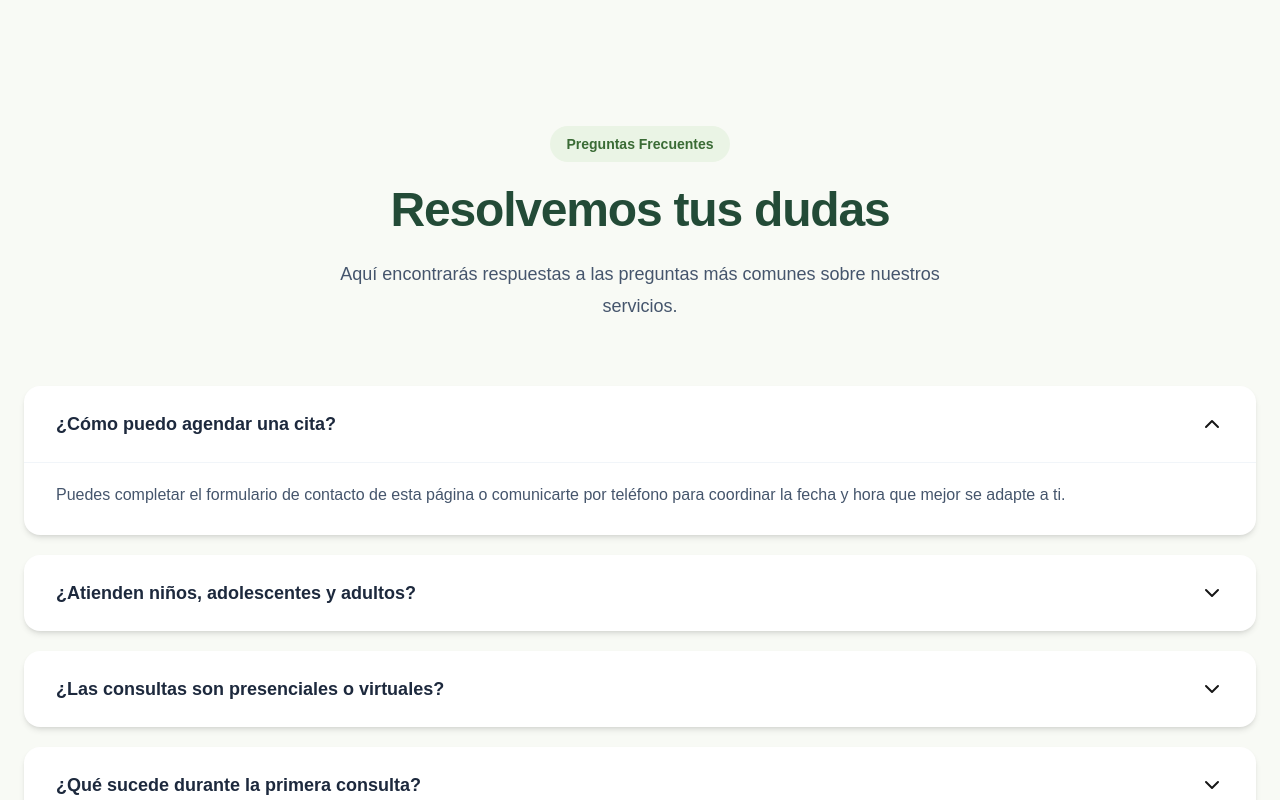
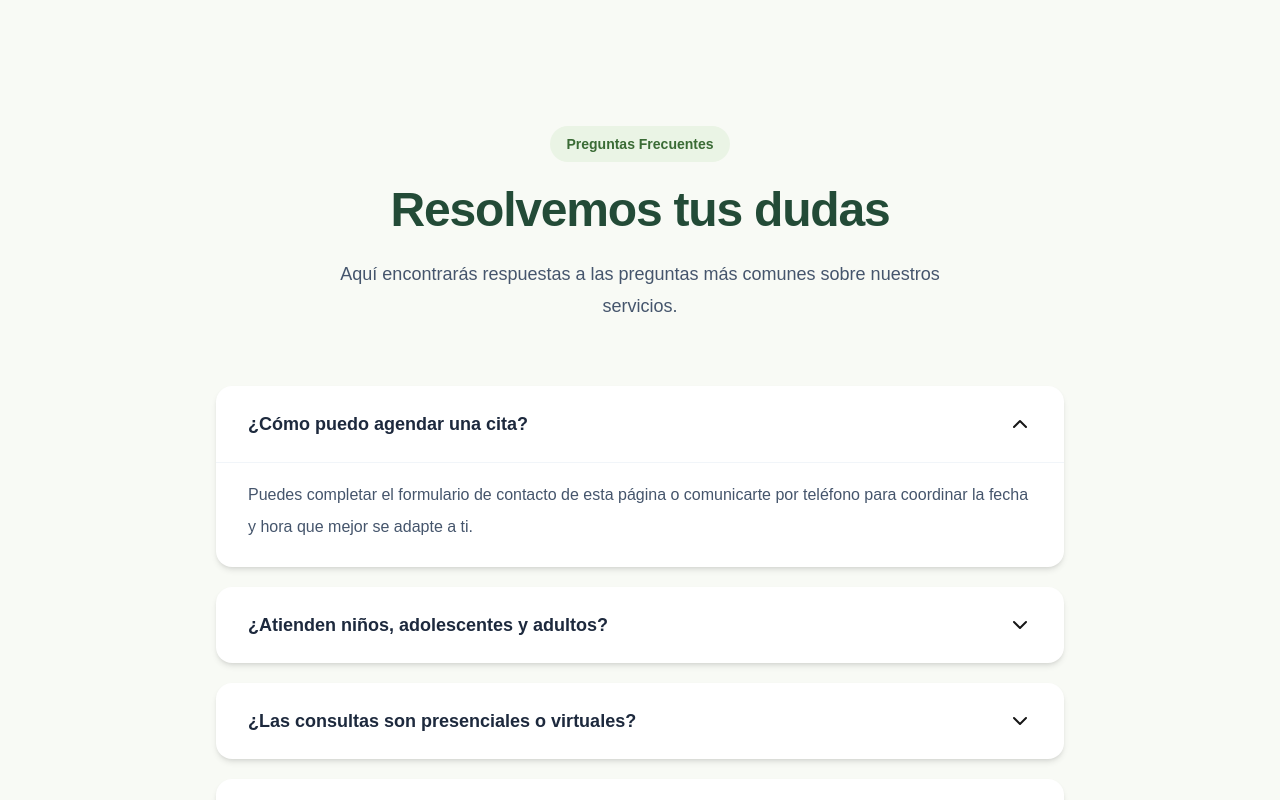
Before and after one commit to juanitoqueloco-cloud/cbei-web, a Next.js app: page / in a window 1280 px wide. Shown: the part 2960-3760 px from the top of the page. Built offline with nearby package versions, Linux system fonts and the light colour scheme.

Commit message:
refactor: complete data architecture and fix production build

```diff
--- a/components/ui/Container.tsx
+++ b/components/ui/Container.tsx
@@ -3,15 +3,24 @@ import { ReactNode } from "react";
 interface ContainerProps {
   children: ReactNode;
   className?: string;
+  size?: "sm" | "md" | "lg" | "xl";
 }
+
+const sizes = {
+  sm: "max-w-3xl",
+  md: "max-w-4xl",
+  lg: "max-w-6xl",
+  xl: "max-w-7xl",
+};
 
 export default function Container({
   children,
   className = "",
+  size = "xl",
 }: ContainerProps) {
   return (
     <div
-      className={`mx-auto w-full max-w-7xl px-6 ${className}`}
+      className={`mx-auto w-full px-6 ${sizes[size]} ${className}`}
     >
       {children}
     </div>
--- a/components/ui/Section.tsx
+++ b/components/ui/Section.tsx
@@ -3,14 +3,19 @@ import { ReactNode } from "react";
 interface SectionProps {
   children: ReactNode;
   className?: string;
+  id?: string;
 }
 
 export default function Section({
   children,
   className = "",
+  id,
 }: SectionProps) {
   return (
-    <section className={`py-24 ${className}`}>
+    <section
+      id={id}
+      className={`py-24 ${className}`}
+    >
       {children}
     </section>
   );
--- a/data/specialist.ts
+++ b/data/specialist.ts
@@ -0,0 +1,11 @@
+export const specialist = {
+  name: "Dra. Diana L. Santiago",
+  title: "Ph.D. Psicología Clínica",
+  license: "4207",
+  image: "/images/team/doctora.jpg",
+  specialties: [
+    "Psicología Clínica",
+    "Terapia Individual",
+    "Terapia Familiar",
+  ],
+};
--- a/data/testimonials.ts
+++ b/data/testimonials.ts
@@ -0,0 +1,14 @@
+export const testimonials = [
+  {
+    name: "María R.",
+    text: "Desde la primera consulta me sentí escuchada y comprendida. Recomiendo completamente los servicios de CBEI.",
+  },
+  {
+    name: "Carlos M.",
+    text: "La atención fue muy profesional y el ambiente transmite mucha tranquilidad. Excelente experiencia.",
+  },
+  {
+    name: "Ana P.",
+    text: "Encontré un espacio seguro para trabajar en mi bienestar emocional. Muy agradecida por el apoyo recibido.",
+  },
+];
```
